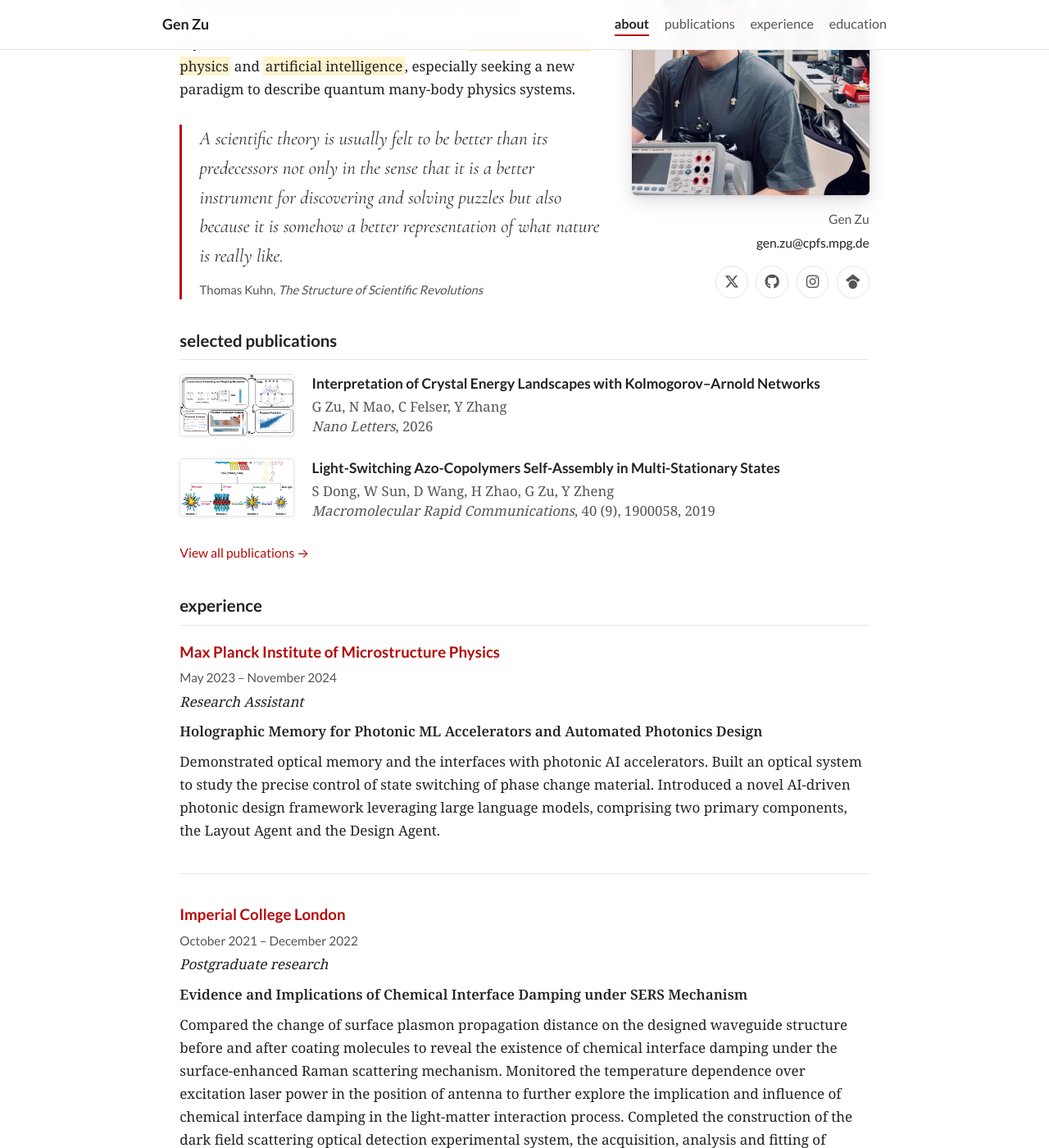
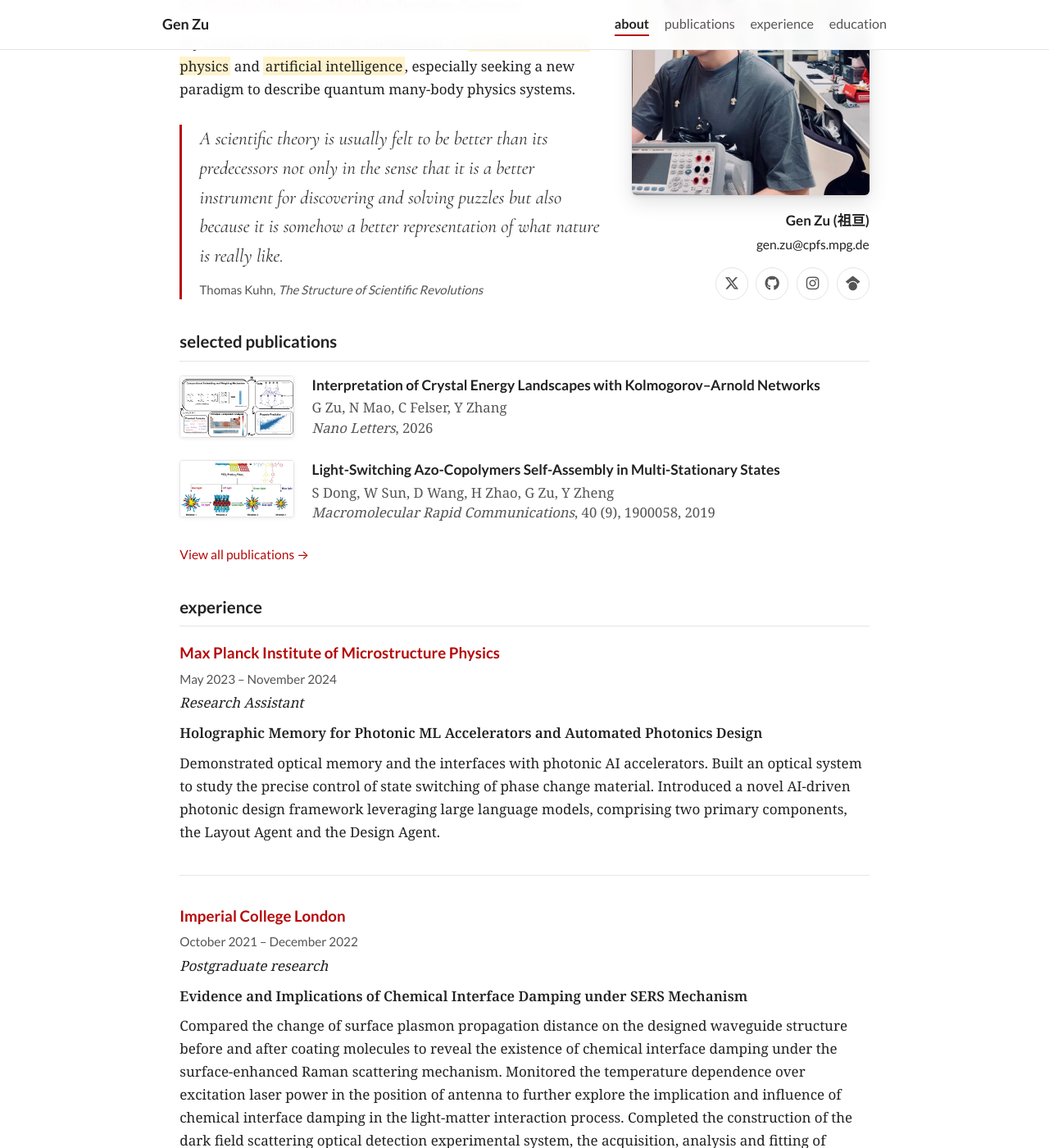
Before and after one commit to genzuuuu/genzuuuu.github.io, a Jekyll site: the page built from index.md, in a window 1280 px wide and 1400 px high, scrolled down 267 px. Shown: the whole window at 82% size. Built offline with Jekyll 4.4.1, drawn with Linux system fonts in a browser that asks for light colours.

Commit message:
Show Chinese name alongside English name on profile card.
Co-authored-by: Cursor <cursoragent@cursor.com>

```diff
--- a/_config.yml
+++ b/_config.yml
@@ -7,6 +7,7 @@ lang: en
 
 # Personal
 name: Gen Zu
+name_chinese: 祖亘
 position: Ph.D. Student
 affiliation: Max Planck Institute for Chemical Physics of Solids
 email: gen.zu@cpfs.mpg.de
--- a/assets/css/main.scss
+++ b/assets/css/main.scss
@@ -289,6 +289,12 @@ a {
   color: $muted;
   margin-bottom: 0.5rem;
 
+  .profile-name {
+    font-weight: 700;
+    color: $text;
+    font-size: 1rem;
+  }
+
   p {
     margin: 0.15rem 0;
   }
--- a/index.md
+++ b/index.md
@@ -41,7 +41,7 @@ permalink: /
       >
     </figure>
     <div class="profile-more-info">
-      <p>{{ site.name }}</p>
+      <p class="profile-name">{{ site.name }} ({{ site.name_chinese }})</p>
       <p><a href="mailto:{{ site.email }}">{{ site.email }}</a></p>
     </div>
     {% include social.html %}
```
